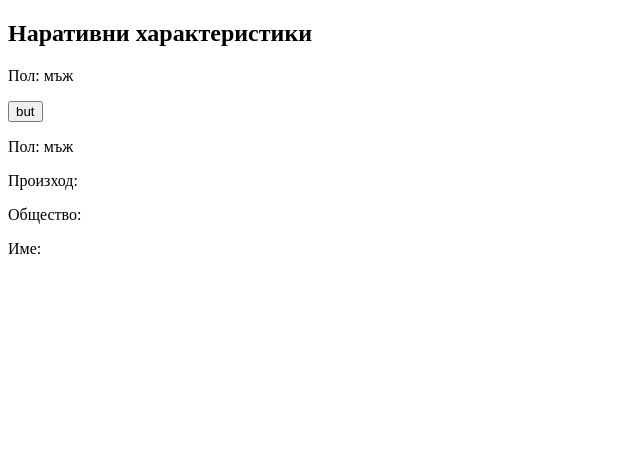
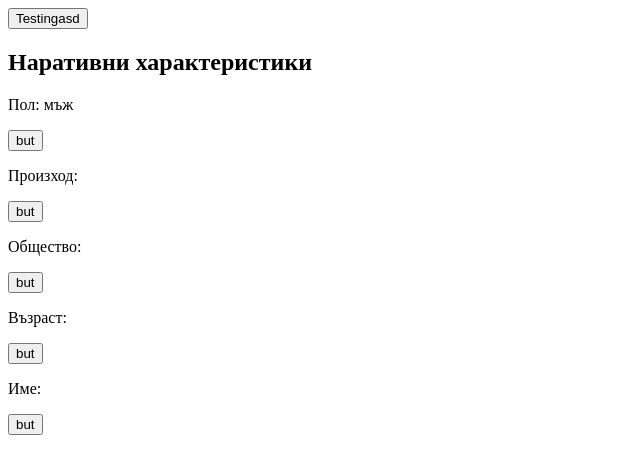
Before and after one commit to tery999/Minor-Projects, a React (Vite) app in the folder HeroGenerator/: page /Complex in a window 1280 px wide. Shown: the top 474 px of the page, without its empty margins (0-640 px from the left). Built offline with nearby package versions, Linux system fonts and the light colour scheme.

Commit message:
React problem with rerendering
Dont understand why. Using both Memo and UseCallback

```diff
--- a/HeroGenerator/src/Components/Complex/Complex.tsx
+++ b/HeroGenerator/src/Components/Complex/Complex.tsx
@@ -1,7 +1,9 @@
-import { useState } from "react"
+import { useCallback, useState } from "react"
 import { QuickHero } from "../../Interfaces/QuickHero"
 import { SubComplex } from "./SubComplex"
-import { genderGenerator } from "../../functions/GeneratorFunc"
+import { genderGenerator, originGenerator, societyGenerator } from "../../functions/GeneratorFunc"
+import { ageGenerator } from "../../functions/appearanceGenerator"
+import { nameGenerator } from "../../functions/nameGeneratorFunc"
 
 export function Complex() {
     const [heroStats, setHeroStats] = useState<QuickHero>({
@@ -48,22 +50,34 @@ export function Complex() {
         }
     })
 
-    const changeStatsFunction = (changedData: any) => {
-        debugger;
+    const changeStatsFunction = useCallback ( (changedData: any) => {
         setHeroStats((prev) => {
             return ({ ...prev, ...changedData })
         })
-    }
+    } ,[])
+
+    const nameOriginConflictRemoval = useCallback( () => {
+        debugger;
+        setHeroStats((prev) => {
+           return ({ ...prev, name: "" })
+    })
+    },[heroStats.origin])
+
+    // const addTodo = useCallback(() => {
+    //     setTodos((t) => [...t, "New Todo"]);
+    // }, [todos]);
 
     return (
         <div className="Container">
             <div>
+                <button onClick={nameOriginConflictRemoval}>Testingasd</button>
                 <h2>Наративни характеристики</h2>
-                <SubComplex name="Пол" stat={{gender: heroStats.gender}} changeStatsFunction={changeStatsFunction} reRollFunc={genderGenerator}/>
-                <p> Пол: {heroStats.gender}</p>
-                <p> Произход: {heroStats.origin}</p>
-                <p> Общество: {heroStats.society}</p>
-                <p> Име: {heroStats.name}</p>
+                <SubComplex name="Пол" stat={{ gender: heroStats.gender }} changeStatsFunction={changeStatsFunction} reRollFunc={genderGenerator} />
+                <SubComplex name="Произход" stat={{ origin: heroStats.origin }} changeStatsFunction={changeStatsFunction} reRollFunc={() => originGenerator("quick")} nameOriginConflictRemoval={nameOriginConflictRemoval} />
+                <SubComplex name="Общество" stat={{ society: heroStats.society }} changeStatsFunction={changeStatsFunction} reRollFunc={societyGenerator} />
+                <SubComplex name="Възраст" stat={{ age: heroStats.age }} changeStatsFunction={changeStatsFunction} reRollFunc={ageGenerator} />
+                <SubComplex name="Имe" stat={{ name: heroStats.name }} changeStatsFunction={changeStatsFunction} reRollFunc={() => nameGenerator(heroStats.gender as "мъж" | "жена", heroStats.origin, heroStats.age)} />
+
             </div>
         </div>
     )
--- a/HeroGenerator/src/Components/Complex/SubComplex.tsx
+++ b/HeroGenerator/src/Components/Complex/SubComplex.tsx
@@ -1,24 +1,31 @@
+import React from "react";
+
 interface prop {
-    name:string,
-    stat:any,
-    changeStatsFunction:(changedData:any)=>void,
-    reRollFunc:any
+    name: string,
+    stat: any,
+    changeStatsFunction: (changedData: any) => void,
+    nameOriginConflictRemoval?:()=>void,
+    reRollFunc: any
 }
 
-export function SubComplex(props:prop) {
-    debugger;
+export function SubComplexFunc(props: prop) {
     const name = props.name;
     const stat = props.stat
-    const [keyValue]:[string,string][] = Object.entries(stat);
+    const [keyValue]: [string, string][] = Object.entries(stat);
     const key = keyValue[0];
     const value = keyValue[1]
     const changeStatsFunction = props.changeStatsFunction;
     const reRollResult = props.reRollFunc();
 
+    console.log("CHECK FOR RERENDERS");
+    console.log("COMPONENT IS ABOUT" , key);
+
     return (
-        <>
-         <p>{name}: {value} </p>
-         <button onClick={()=>changeStatsFunction({[key]: reRollResult})}>but</button>
-        </>
+        <div>
+            <p>{name}: {value} </p>
+            <button onClick={() => changeStatsFunction({ [key]: reRollResult })}>but</button>
+        </div>
     )
 }
+
+export const SubComplex = React.memo(SubComplexFunc);
```
